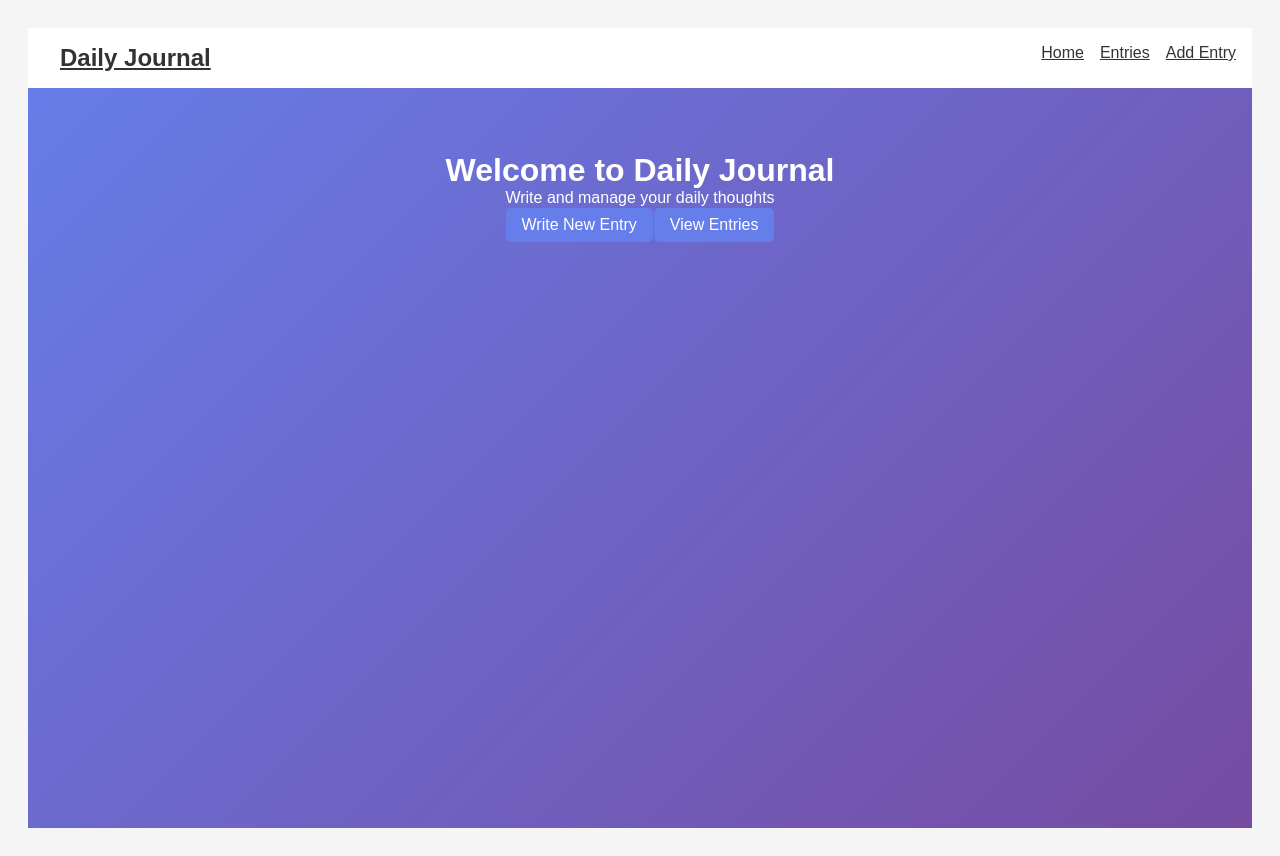
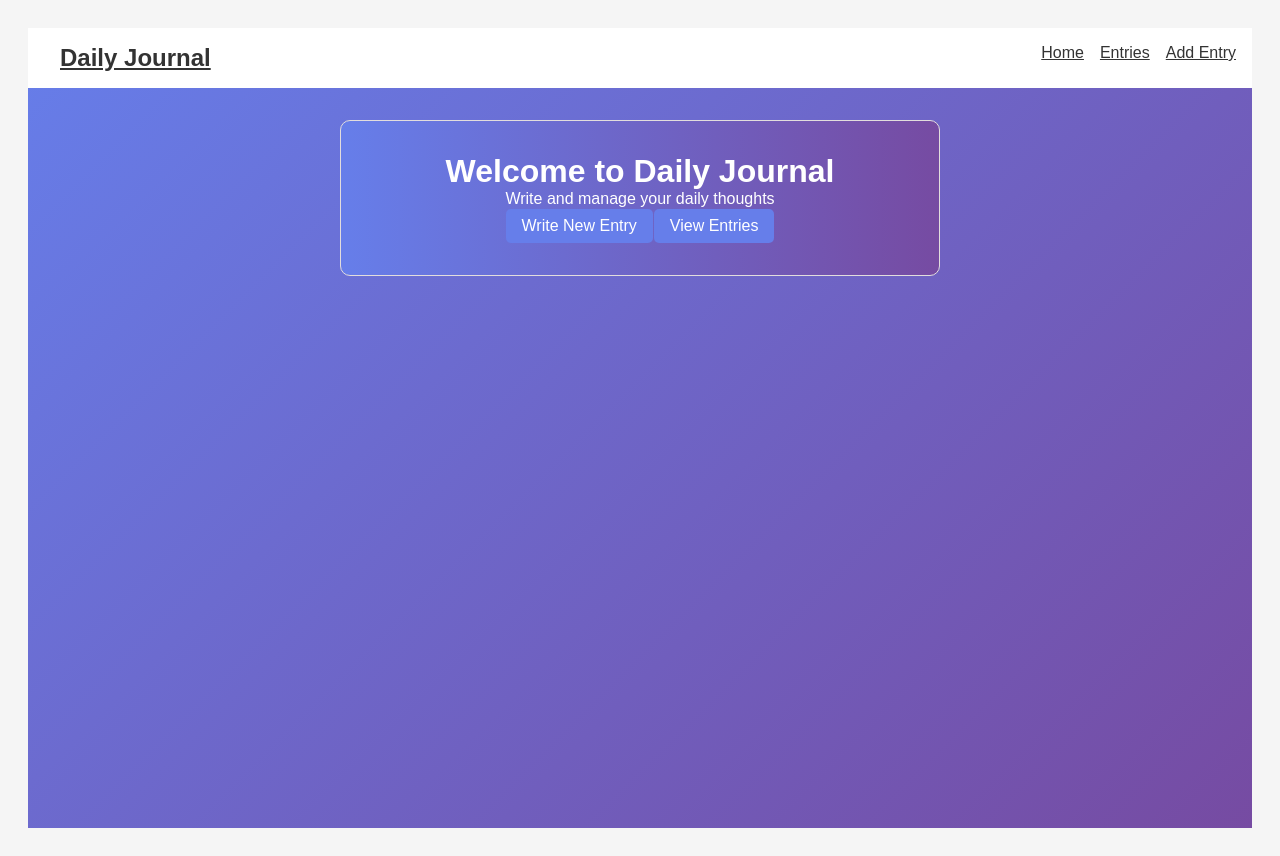
Before and after one commit to EdrickMuthamia/Daily-Journal-App, a React (Vite) app: page / in a window 1280 px wide. Built offline with nearby package versions, Linux system fonts and the light colour scheme.

Commit message:
add updates

```diff
--- a/src/App.css
+++ b/src/App.css
@@ -27,10 +27,14 @@
 /* Home */
 .home {
   text-align: center;
+  height: auto;
   color: white;
   padding: 2rem;
+  align-items: center;
+  border: #e2dddd 1px solid;
+  border-radius: 10px;
+  background: linear-gradient(to right , #667eea, #764ba2);
 }
-
 /* Button */
 .btn {
   background: #667eea;
```
